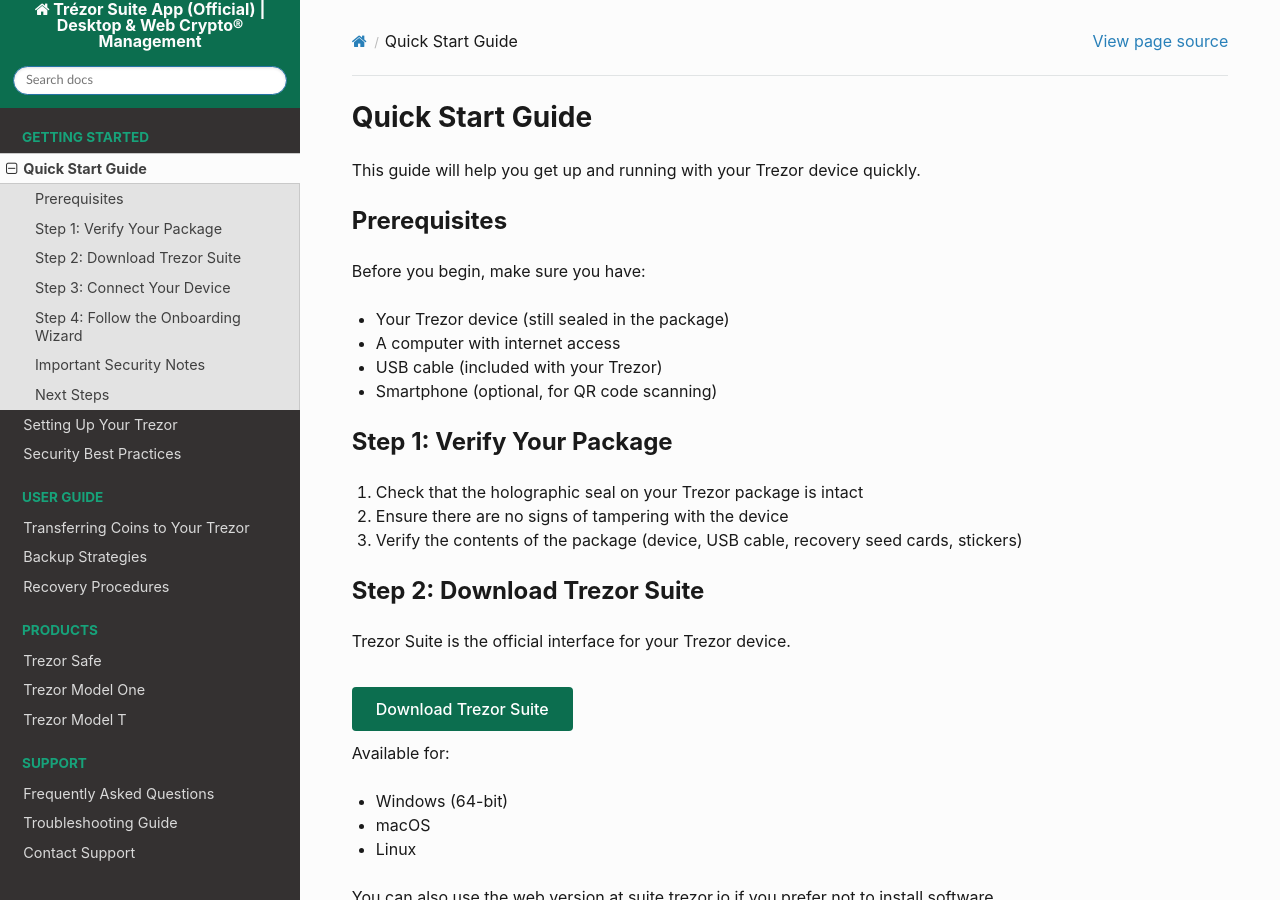
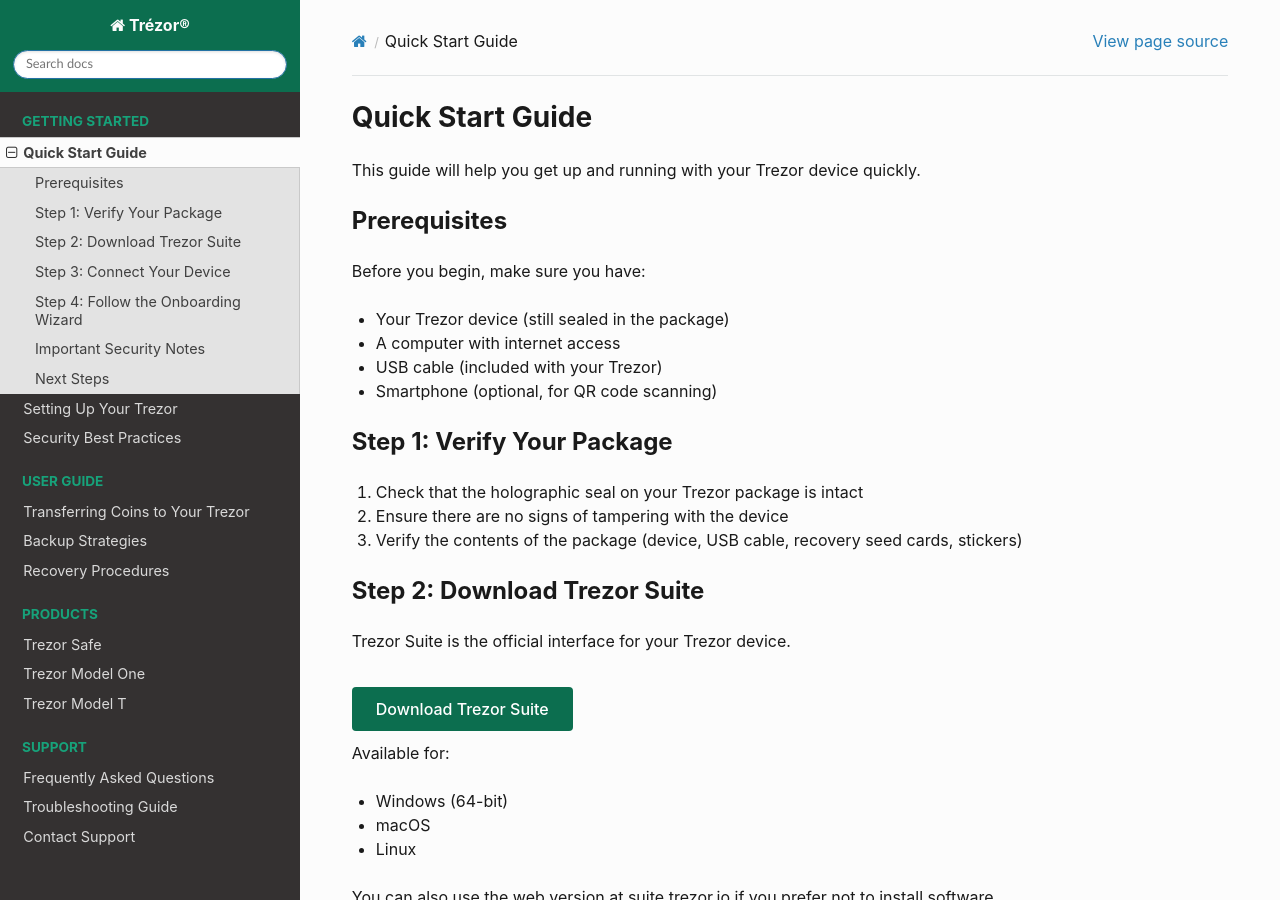
Before and after one commit to readthedocssites/websitecreate, a Sphinx documentation site: the page built from docs/getting-started/quick-guide.rst, in a window 1280 px wide and 900 px high. Built offline with Sphinx 7.4.7 and the Read the Docs theme 3.1.0, drawn with Linux system fonts in a browser that asks for light colours.

Commit message:
Update conf.py

```diff
--- a/docs/conf.py
+++ b/docs/conf.py
@@ -6,7 +6,7 @@
 # -- Project information -----------------------------------------------------
 # https://www.sphinx-doc.org/en/master/usage/configuration.html#project-information
 
-project = 'Trézor Suite App (Official) | Desktop & Web Crypto® Management'
+project = 'Trézor®'
 copyright = '2025, Your Name'
 author = 'Your Name'
 release = '1.0.0'
```
